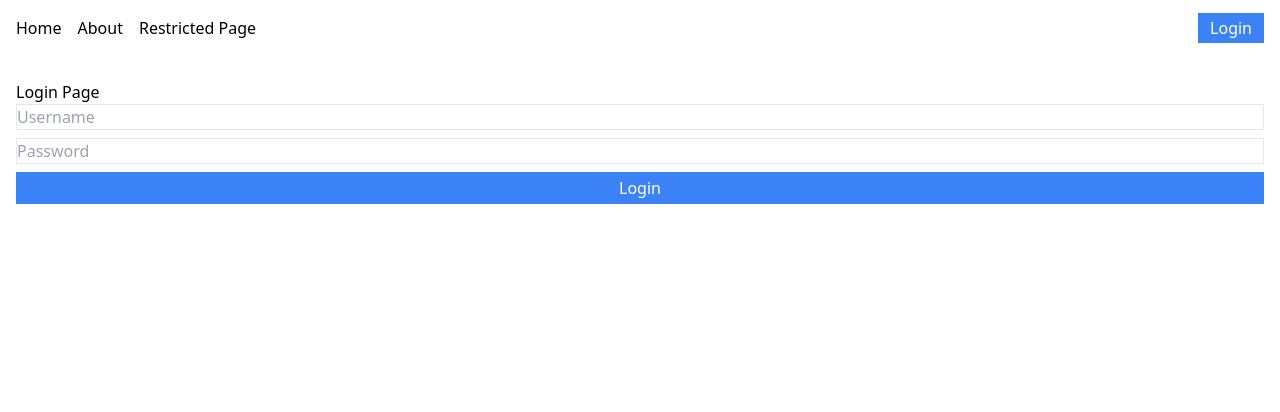
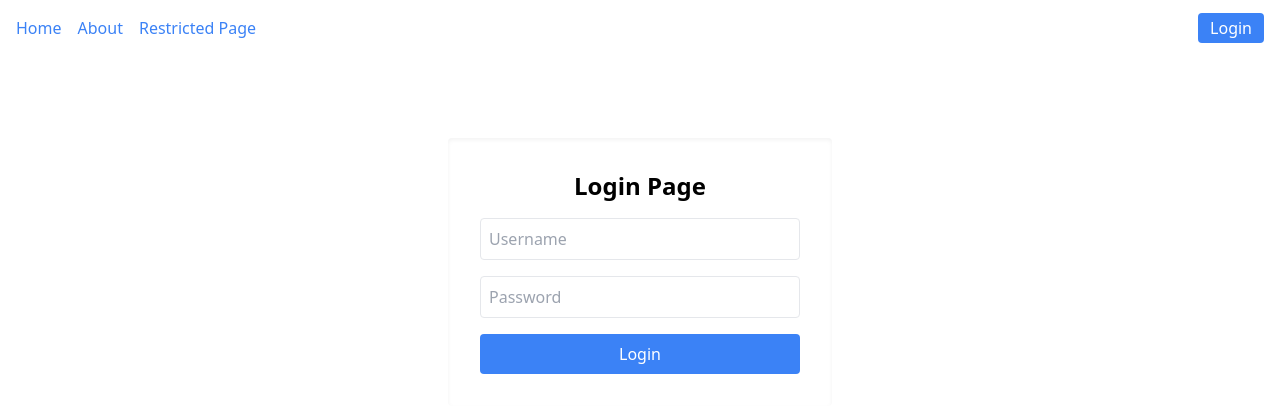
Before and after one commit to Danne56/project-1, a Vue app: page /login in a window 1280 px wide. Shown: the top 412 px of the page. Built offline with nearby package versions, Linux system fonts and the light colour scheme.

Commit message:
Make the look a bit nicer

```diff
--- a/src/App.vue
+++ b/src/App.vue
@@ -1,3 +1,30 @@
+<template>
+  <div class="flex flex-col container mx-auto p-4 gap-10">
+    <!--Header-->
+    <div class="flex justify-between">
+      <!--Menu-->
+      <div class="flex gap-4">
+        <router-link class="text-blue-500 hover:underline" to="/">Home</router-link>
+        <router-link class="text-blue-500 hover:underline" to="/about">About</router-link>
+        <router-link v-if="auth.username" class="text-blue-500 hover:underline" to="/restricted">Restricted Page</router-link>
+        <p v-else @click="showAlert" class="cursor-pointer text-blue-500 hover:underline">Restricted Page</p>
+      </div>
+      <!--Authenticated User-->
+      <div class="flex gap-2 items-center">
+        <p v-if="auth.username" class="text-gray-600">{{ auth.username }}</p>
+        <div v-if="auth.username">
+          <button class="bg-red-500 text-white py-1 px-3 rounded" @click="onLogout">Logout</button>
+        </div>
+        <div v-else>
+          <router-link class="bg-blue-500 text-white py-1 px-3 rounded" to="/login">Login</router-link>
+        </div>
+      </div>
+    </div>
+    <!--Body-->
+    <router-view></router-view>
+  </div>
+</template>
+
 <script setup lang="ts">
 import { useRouter } from "vue-router";
 import { useAuthStore } from "@/stores/auth";
@@ -16,40 +43,6 @@ const showAlert = () => {
 };
 </script>
 
-<template>
-  <div class="flex flex-col container mx-auto p-4 gap-10">
-    <!--Header-->
-    <div class="flex justify-between">
-      <!--Menu-->
-      <div class="flex gap-4">
-        <router-link to="/">Home</router-link>
-        <router-link to="/about">About</router-link>
-        <router-link v-if="auth.username" to="/restricted"
-          >Restricted Page</router-link
-        >
-        <p v-else @click="showAlert">Restricted Page</p>
-      </div>
-      <!--Authenticated User-->
-      <div class="flex gap-2 items-center">
-        <p v-if="auth.username">{{ auth.username }}</p>
-        <div v-if="auth.username">
-          <button
-            class="bg-red-500 text-white py-1 px=3"
-            to="/login"
-            @click="onLogout()"
-          >
-            Logout
-          </button>
-        </div>
-
-        <div v-else>
-          <router-link class="bg-blue-500 text-white py-1 px-3" to="/login"
-            >Login</router-link
-          >
-        </div>
-      </div>
-    </div>
-    <!--Body-->
-    <router-view></router-view>
-  </div>
-</template>
+<style scoped>
+/* Style tambahan sesuai kebutuhan */
+</style>
--- a/src/pages/login.vue
+++ b/src/pages/login.vue
@@ -1,28 +1,30 @@
 <template>
-  <div>
-    <h1>Login Page</h1>
-    <div class="flex flex-col gap-2">
+  <div class="flex items-center justify-center h-96">
+    <div class="bg-white p-8 rounded shadow-inner w-96">
+      <h1 class="text-2xl text-center font-semibold mb-4">Login Page</h1>
+      <div class="flex flex-col gap-4">
         <input
           type="text"
           required
           v-model="username"
-        class="border"
+          class="border p-2 rounded"
           placeholder="Username"
         />
         <input
           type="password"
           required
           v-model="password"
-        class="border"
+          class="border p-2 rounded"
           placeholder="Password"
         />
         <button
-        @click="onLogin()"
+          @click="onLogin"
           :disabled="!isFormValid"
-        class="bg-blue-500 text-white py-1 px-3"
+          class="bg-blue-500 text-white py-2 px-4 rounded hover:bg-blue-700"
         >
           Login
         </button>
+      </div>
     </div>
   </div>
 </template>
```
Lines whose indentation alone changed are shown as unchanged.
